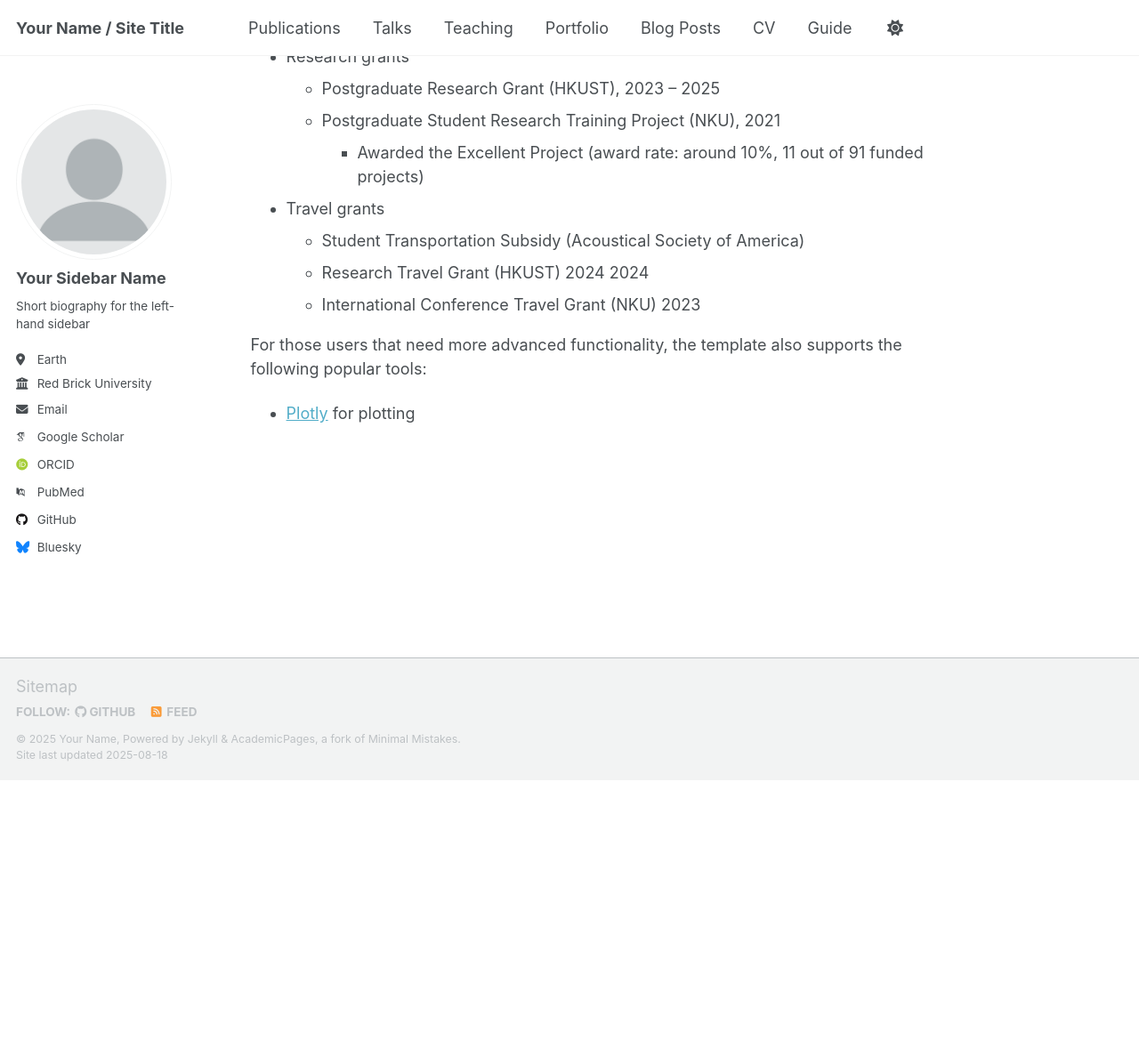
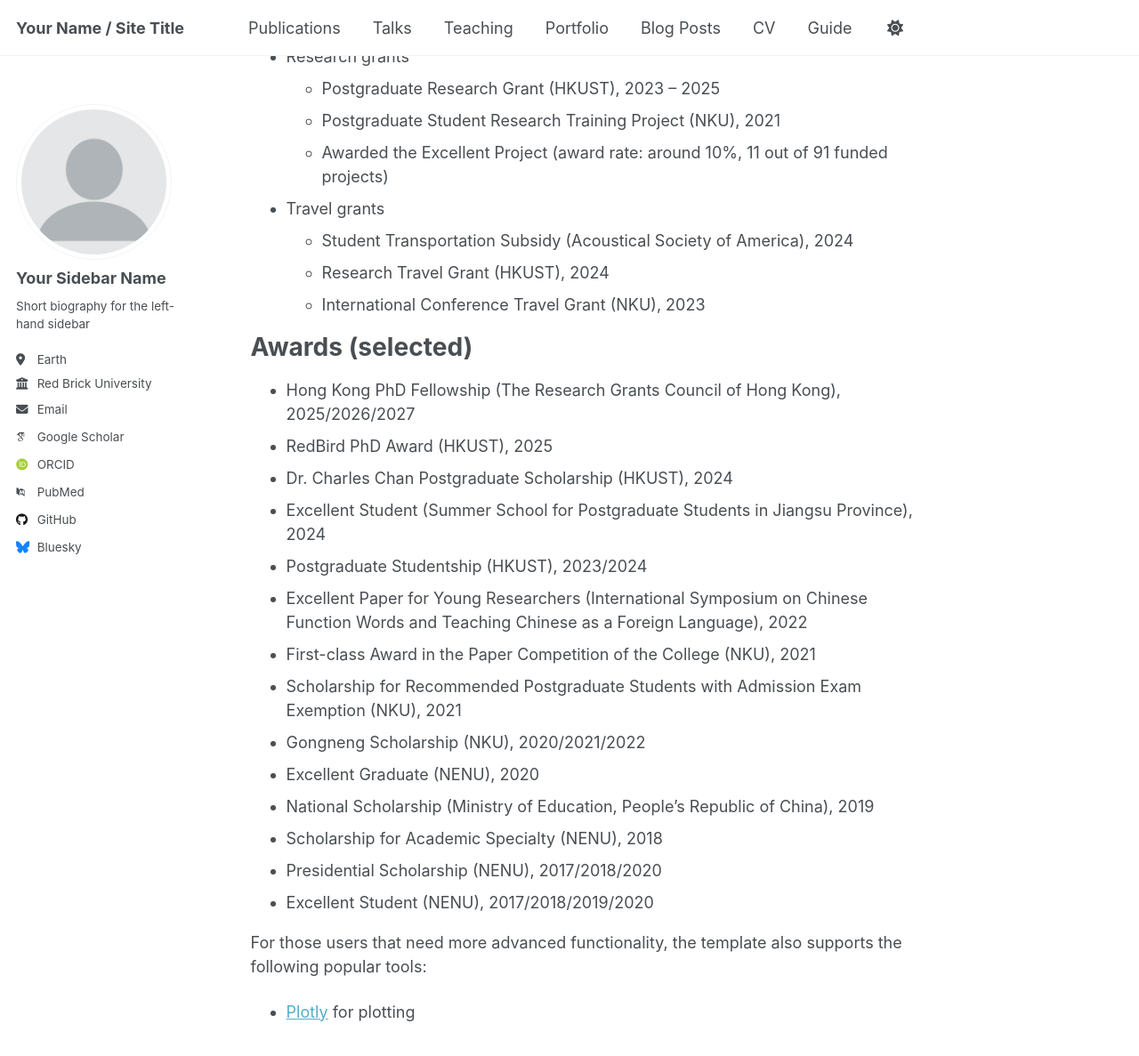
Before and after one commit to kliubc2025/kliubc.github.io, a Jekyll site: the page built from _pages/about.md, in a window 1280 px wide and 1400 px high, scrolled down 863 px. Shown: the top 1187 px of the window at 89% size. Built offline with Jekyll 4.4.1, drawn with Linux system fonts in a browser that asks for light colours; some web fonts are replaced; a script that is not in the unit is left out; before the commit the page ends 1740 px from its top, so only the background shows below that.

Commit message:
Update about.md

```diff
--- a/_pages/about.md
+++ b/_pages/about.md
@@ -34,13 +34,29 @@ Grants
 * Research grants
   * Postgraduate Research Grant (HKUST), 2023 – 2025
   * Postgraduate Student Research Training Project (NKU), 2021
-    * Awarded the Excellent Project (award rate: around 10%, 11 out of 91 funded projects)
+   * Awarded the Excellent Project (award rate: around 10%, 11 out of 91 funded projects)
 
 * Travel grants
-  * Student Transportation Subsidy (Acoustical Society of America)
-  * Research Travel Grant (HKUST)	2024
-2024
-  * International Conference Travel Grant (NKU)	2023
+  * Student Transportation Subsidy (Acoustical Society of America), 2024
+  * Research Travel Grant (HKUST), 2024
+  * International Conference Travel Grant (NKU), 2023
+
+Awards (selected)
+======
+  * Hong Kong PhD Fellowship (The Research Grants Council of Hong Kong), 2025/2026/2027
+  * RedBird PhD Award (HKUST), 2025
+  * Dr. Charles Chan Postgraduate Scholarship (HKUST), 2024
+  * Excellent Student (Summer School for Postgraduate Students in Jiangsu Province), 2024
+  * Postgraduate Studentship (HKUST), 2023/2024
+  * Excellent Paper for Young Researchers (International Symposium on Chinese Function Words and Teaching Chinese as a Foreign Language), 2022
+  * First-class Award in the Paper Competition of the College (NKU), 2021
+  * Scholarship for Recommended Postgraduate Students with Admission Exam Exemption (NKU), 2021
+  * Gongneng Scholarship (NKU), 2020/2021/2022
+  * Excellent Graduate (NENU), 2020
+  * National Scholarship (Ministry of Education, People’s Republic of China), 2019
+  * Scholarship for Academic Specialty (NENU), 2018
+  * Presidential Scholarship (NENU), 2017/2018/2020
+  * Excellent Student (NENU), 2017/2018/2019/2020
 
 
 
```
